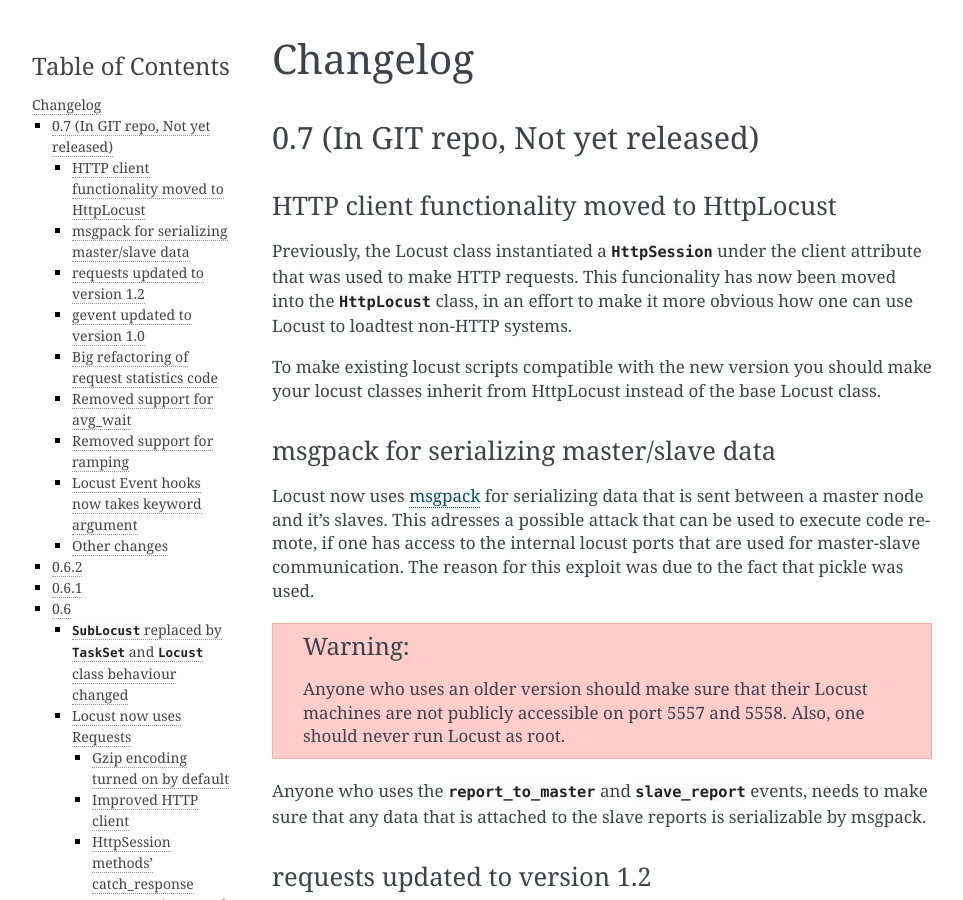
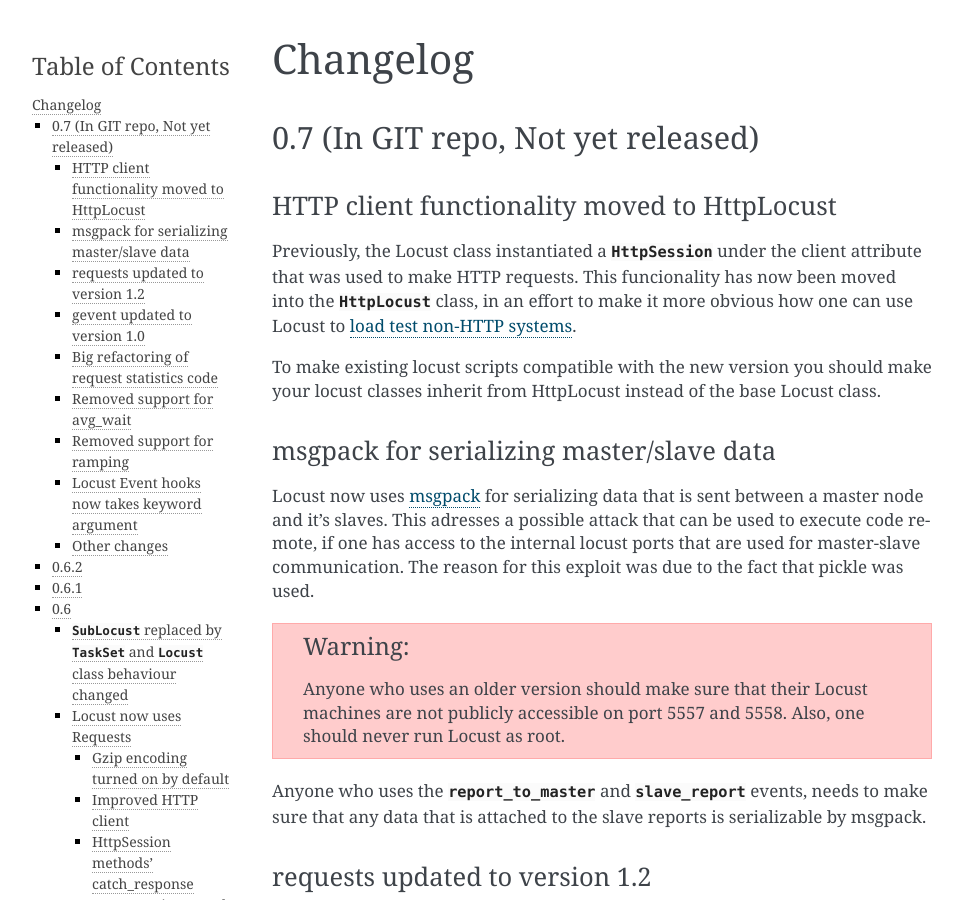
Before and after one commit to locustio/locust, a Sphinx documentation site: the page built from docs/changelog.rst, in a window 1280 px wide and 900 px high. Shown: the whole window, without its empty margins (148-1111 px from the left). Built offline with Sphinx 7.4.7, drawn with Linux system fonts in a browser that asks for light colours; some of the changed text lies outside the part shown.

Commit message:
Updated changelog

```diff
--- a/docs/changelog.rst
+++ b/docs/changelog.rst
@@ -11,7 +11,8 @@
 Previously, the Locust class instantiated a :py:class:`HttpSession <locust.clients.HttpSession>`
 under the client attribute that was used to make HTTP requests. This funcionality has
 now been moved into the :py:class:`HttpLocust <locust.core.HttpLocust>` class, in an
-effort to make it more obvious how one can use Locust to loadtest non-HTTP systems.
+effort to make it more obvious how one can use Locust to
+:doc:`load test non-HTTP systems <testing-other-systems>`.
 
 To make existing locust scripts compatible with the new version you should make your
 locust classes inherit from HttpLocust instead of the base Locust class.
```
Also changed, not shown: other parts of docs/changelog.rst (+1 -0 lines).
